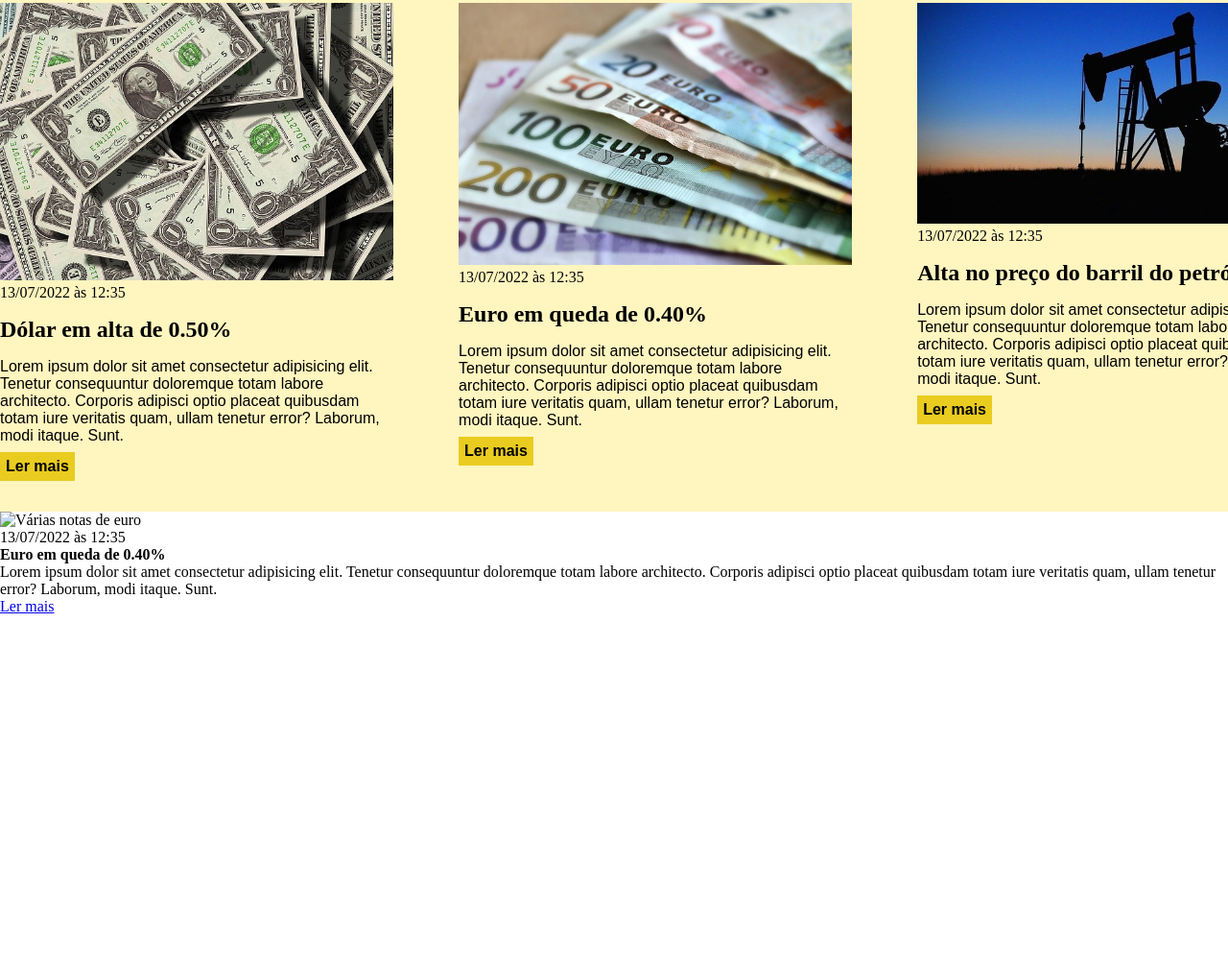
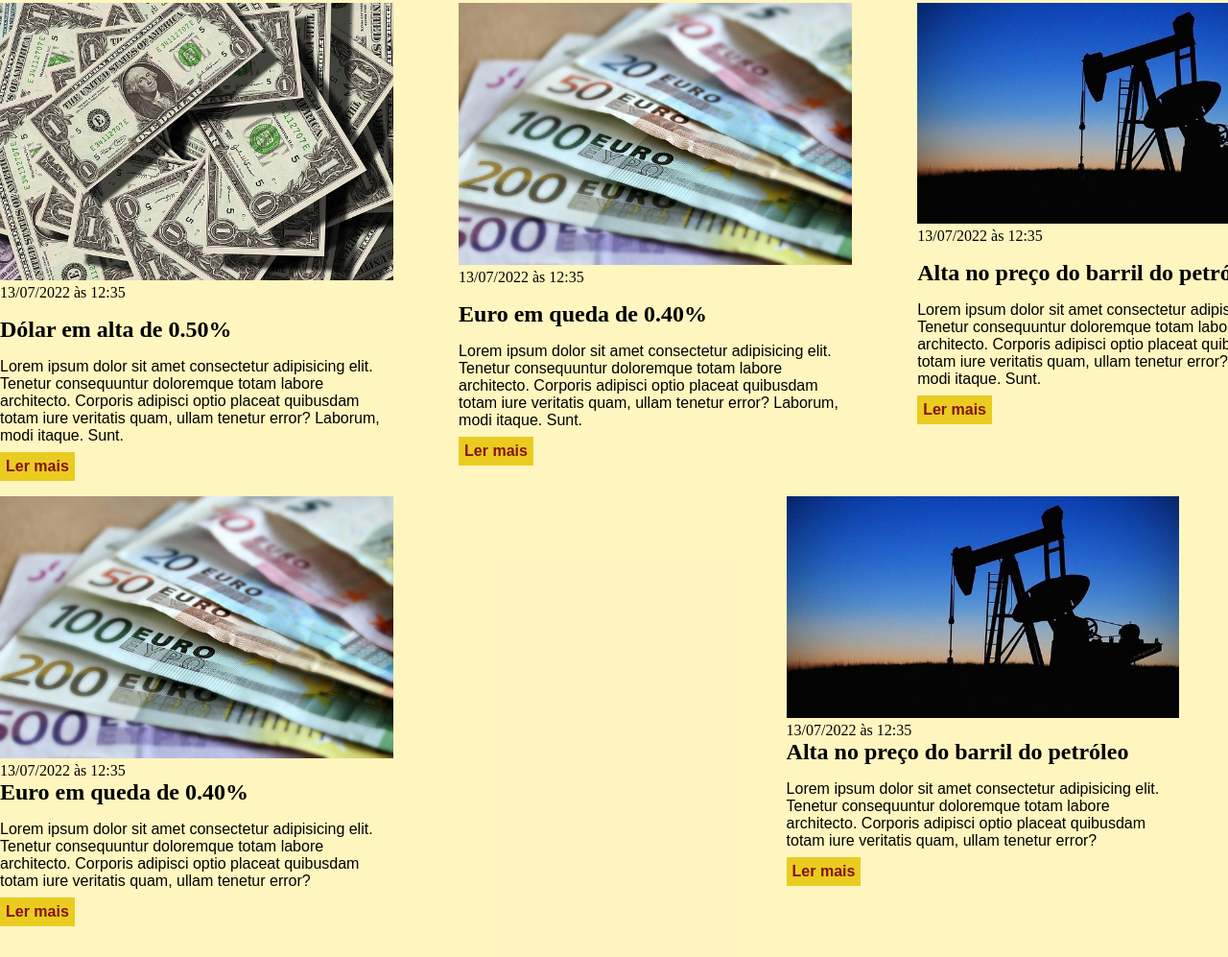
Before and after one commit to gringo500/Repo_Ts, a plain HTML site: page potal_noticia/index.html in a window 1280 px wide. Shown: the part 684-1681 px from the top of the page at 96% size. Before the commit the page ends 1325 px from the top, so only its background shows below. Drawn offline with Linux system fonts and the light colour scheme.

Commit message:
add m edias

```diff
--- a/potal_noticia/index.html
+++ b/potal_noticia/index.html
@@ -116,7 +116,7 @@
                 </article>
                 <article>
                     <img src="./images/petroleo.jpg" alt="Extração de petróleo" />
-                    <div class="creation-date">
+                    <div class="creationr-date">
                         <header>
                             <time>13/07/2022 às 12:35</time>
                         </header>
@@ -129,16 +129,9 @@
                     </p>
                     <a href="#" title="Leia a notícia completa">Ler mais</a>
                 </article>
-            </div>
-        </div>
-    </section>
-</body>
-
-</html>
-<p>
                     <article>
-        <img src="images/download (3).jfif" alt="Várias notas de euro" />
-        <div class="creation-date">
+                        <img src="./images/euro.jpg" alt="Várias notas de euro" />
+                        <div class="creationr-date">
                             <header>
                                 <time>13/07/2022 às 12:35</time>
                             </header>
@@ -147,8 +140,29 @@
                         <p>
                             Lorem ipsum dolor sit amet consectetur adipisicing elit. Tenetur consequuntur doloremque totam labore
                                         architecto. Corporis adipisci optio placeat quibusdam totam iure veritatis quam, ullam tenetur error?
-            Laborum, modi itaque. Sunt.
                         </p>
                         <a href="#" title="Leia a notícia completa">Ler mais</a>
                     </article>
                 </p>
+                </p>
+                <article>
+                    <img src="./images/petroleo.jpg" alt="Extração de petróleo" />
+                    <div class="creationr-date">
+                        <header>
+                            <time>13/07/2022 às 12:35</time>
+                        </header>
+                    </div>
+                    <h5>Alta no preço do barril do petróleo</h5>
+                    <p>
+                        Lorem ipsum dolor sit amet consectetur adipisicing elit. Tenetur consequuntur doloremque totam labore
+                        architecto. Corporis adipisci optio placeat quibusdam totam iure veritatis quam, ullam tenetur error?
+                    </p>
+                    <a href="#" title="Leia a notícia completa">Ler mais</a>
+                </article>
+                </p>
+            </div>
+
+        </div>
+    </section>
+</body>
+</html>
--- a/potal_noticia/style.css
+++ b/potal_noticia/style.css
@@ -1,14 +1,15 @@
-* {
+*{
     box-sizing: border-box;
     margin: 0;
     padding: 0;
 }
+
 body > header{
     background-color: #2f3640;
-    color: #000000;
+    color: #f5f6fa;
 }
 
-    header .container{
+header .container{
     display: flex;
     align-items: center;
     justify-content: space-between;
@@ -16,12 +17,10 @@ body > header{
 
 header li {
     display: inline;
-    font-family: Arial, Helvetica, sans-serif;
-    font-weight: 700;
 }
 
 header li a{
-    color: #0800d6;
+    color: #f5f6fa;
 }
 
 .container {
@@ -53,8 +52,24 @@ section h2,
     margin-bottom: 16px;
 }
 
+
 .articles article h3{
     margin: 16px 0;
+    font-size: 24px;
+}
+
+.articles article{
+    width: 30%;
+}
+
+    section h4{
+        margin-bottom: 16px;
+        font-size: 24px;
+}
+
+
+section h5{
+    margin-bottom: 16px;
     font-size: 24px;
 }
 
@@ -62,7 +77,7 @@ section h2,
     background-color: #f0e68c;
     text-decoration: none;
     padding: 6px;
-    color: rgb(0, 0, 0);
+    color: rgb(131, 20, 20);
     display: inline-block;
     font-weight: 700;
     margin-top: 8px;
@@ -71,7 +86,7 @@ section h2,
 #sport .articles article a:hover,
 #economy .articles article a:hover{
     text-decoration: underline;
-    background-color: rgba(185, 185, 185, 0.787);
+    background-color: rgba(131, 20, 20, 0.4);
 }
 
 .articles article a,
```
Lines whose indentation alone changed are shown as unchanged.
